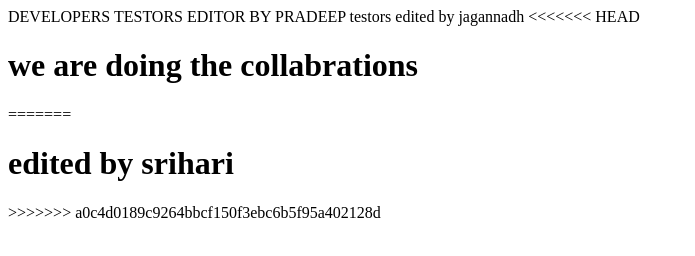
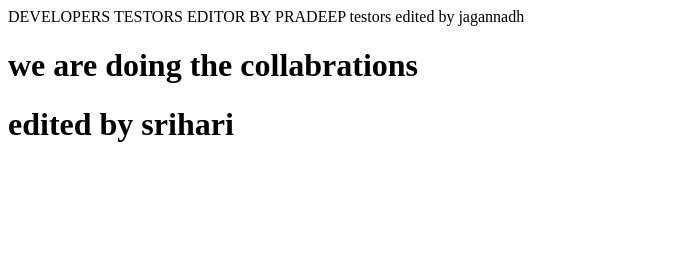
Before and after one commit to Saipavan052/developers, a plain HTML site: page index.html in a window 1280 px wide. Shown: the whole page, without its empty margins (0-695 px from the left). Drawn offline with Linux system fonts and the light colour scheme.

Commit message:
Update index.html

```diff
--- a/index.html
+++ b/index.html
@@ -11,11 +11,9 @@
     <head> EDITOR BY PRADEEP</head>
     <head> testors</head>
     <head>edited by jagannadh</head>
-<<<<<<< HEAD
+
     <h1>we are doing the collabrations </h1>
-=======
     <h1>edited by srihari</h1>
->>>>>>> a0c4d0189c9264bbcf150f3ebc6b5f95a402128d
 
 </body>
 </html>
```
